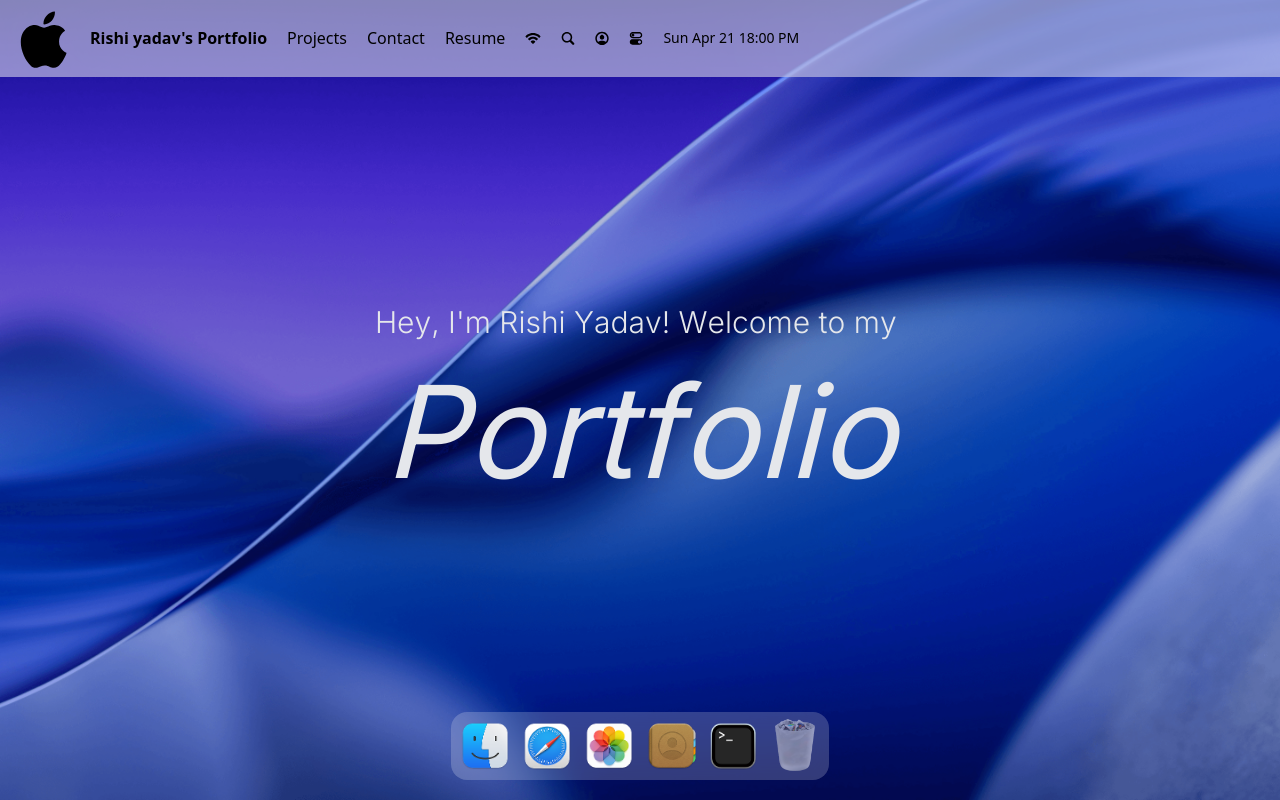
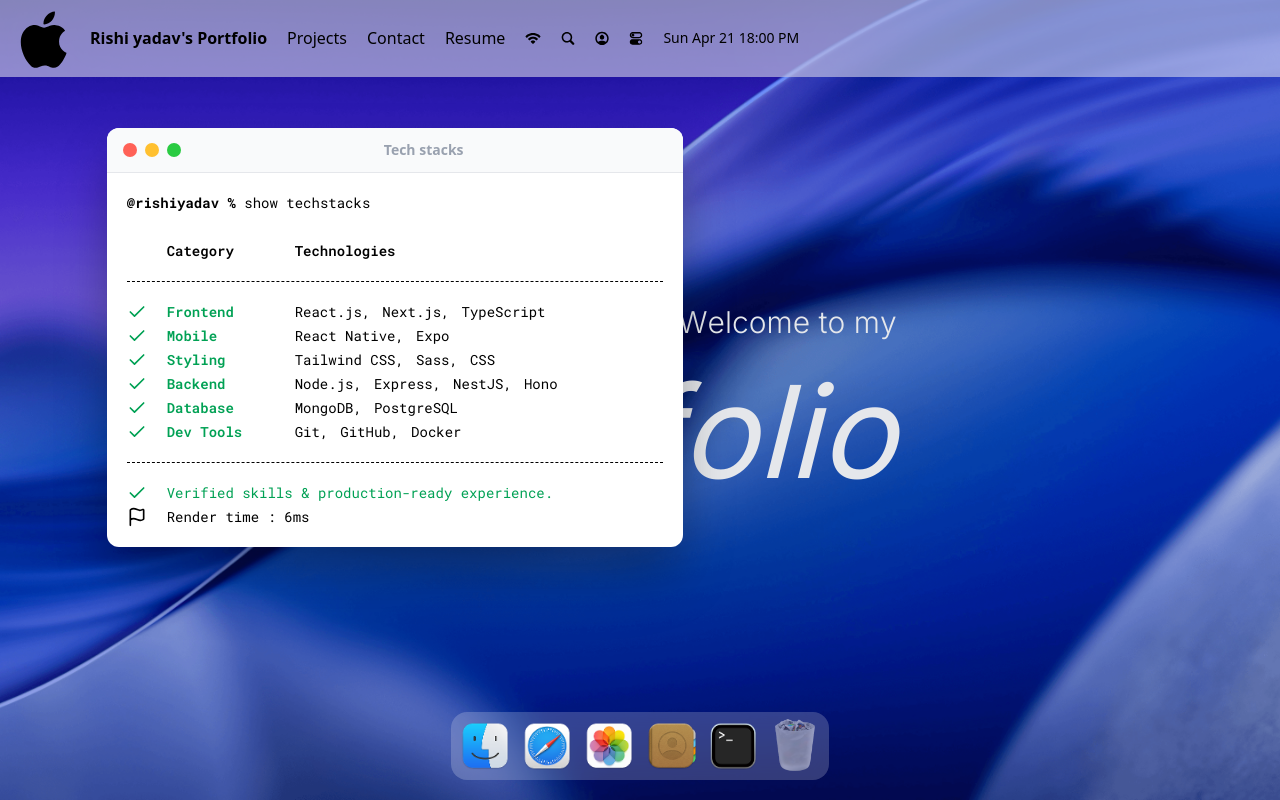
Before and after one commit to rishiyadav11/myportfolio, a Next.js app: page / in a window 1280 px wide. Both pictures are taken after a click on the button 733 px from the left and 746 px from the top of the page. Built offline with nearby package versions, Linux system fonts and the light colour scheme; a web font is replaced by a local one.

Commit message:
implemented hoc and created terminal window

```diff
--- a/app/page.tsx
+++ b/app/page.tsx
@@ -2,6 +2,11 @@
 import Navbar from '@/components/Navbar'
 import Welcome from '@/components/Welcome'
 import React from 'react'
+import gsap from 'gsap'
+import { Draggable } from 'gsap/Draggable'
+import Terminal from '@/windows/Terminal'
+
+gsap.registerPlugin(Draggable)
 
 const page = () => {
   return (
@@ -9,6 +14,7 @@
       <Navbar/>
       <Welcome/>
       <Dock/>
+      <Terminal/>
     </main>
   )
 }
--- /dev/null
+++ b/components/WindowControl.tsx
@@ -0,0 +1,16 @@
+import useWindowStore from '@/store/window';
+import React from 'react'
+
+const WindowControl = ({target}: {target: string}) => {
+    const {CloseWindow} = useWindowStore();
+  return (
+    <div id='window-controls'>
+        <div className="close" onClick={() => CloseWindow(target)}/>
+        <div className="minimize" onClick={() => CloseWindow(target)}/>
+        <div className="maximize" onClick={() => CloseWindow(target)}/>
+
+    </div>
+  )
+}
+
+export default WindowControl
--- /dev/null
+++ b/hoc/WindowWrapper.tsx
@@ -0,0 +1,73 @@
+"use client";
+
+import useWindowStore from "@/store/window";
+import { useGSAP } from "@gsap/react";
+import React, { useLayoutEffect } from "react";
+import gsap from "gsap";
+import { Draggable } from "gsap/Draggable";
+
+gsap.registerPlugin(Draggable);
+
+export default function WindowWrapper<P extends object>(
+  Component: React.ComponentType<P>,
+  windowKey: string
+) {
+  const Wrapped: React.FC<P> = (props) => {
+    const { FocusWindow, windows } = useWindowStore();
+
+    const { isOpen, zIndex } = windows[windowKey];
+    const ref = React.useRef<HTMLDivElement>(null);
+
+    // Open animation
+    useGSAP(() => {
+      const el = ref.current;
+      if (!el || !isOpen) return;
+
+      el.style.display = "block";
+
+      gsap.fromTo(
+        el,
+        { opacity: 0, scale: 0.85, y: 40 },
+        { opacity: 1, scale: 1, y: 0, duration: 0.35, ease: "power3.out" }
+      );
+    }, [isOpen]);
+
+    // Make window draggable
+    useGSAP(() => {
+      const el = ref.current;
+      if (!el || !isOpen) return;
+
+      const draggable = Draggable.create(el, {
+        bounds: "body",
+        onPress: () => FocusWindow(windowKey),
+      });
+
+      return () => draggable.forEach((d) => d.kill());
+    }, [isOpen]);
+
+    // Hide when closed
+    useLayoutEffect(() => {
+      const el = ref.current;
+      if (!el) return;
+
+      el.style.display = isOpen ? "block" : "none";
+    }, [isOpen]);
+
+    return (
+      <section
+        ref={ref}
+        id={windowKey}
+        className="absolute"
+        style={{ zIndex }}
+        onMouseDown={() => FocusWindow(windowKey)}
+      >
+        <Component {...props} />
+      </section>
+    );
+  };
+
+  Wrapped.displayName =
+    `WindowWrapper(${Component.displayName || Component.name || "Component"})`;
+
+  return Wrapped;
+}
--- /dev/null
+++ b/windows/Terminal.tsx
@@ -0,0 +1,57 @@
+"use client";
+
+import WindowControl from "@/components/WindowControl";
+import { techStack } from "@/constants";
+import WindowWrapper from "@/hoc/WindowWrapper";
+import { Check, Flag } from "lucide-react";
+import React from "react";
+
+const Terminal = () => {
+  return (
+    <>
+      <div id="window-header">
+<WindowControl target="terminal" />
+        <h2>Tech stacks</h2>
+      </div>
+
+      <div className="techstack">
+        <span className="font-bold">@rishiyadav %</span> show techstacks
+
+        {/* Table header */}
+        <div className="label">
+          <p className="w-32 font-semibold">Category</p>
+          <p className="font-semibold">Technologies</p>
+        </div>
+
+        {/* Table rows */}
+        <ul className="content">
+          {techStack.map(({ category, items }) => (
+            <li key={category} className="flex items-center">
+              <Check className="check" size={20} />
+              <h3>{category}</h3>
+
+              <ul>
+                {items.map((item, index) => (
+                  <li key={index}>{item}{index < items.length - 1 ? ',' : ''}</li>
+                ))}
+              </ul>
+            </li>
+          ))}
+        </ul>
+
+        {/* Footnote */}
+        <div className="footnote">
+          <p>
+            <Check size={20} /> Verified skills & production-ready experience.
+          </p>
+          <p className="text-black">
+<Flag size={20} /> Render time : 6ms
+          </p>
+        </div>
+      </div>
+    </>
+  );
+};
+
+const TerminalWindow = WindowWrapper(Terminal, "terminal");
+export default TerminalWindow;
```
